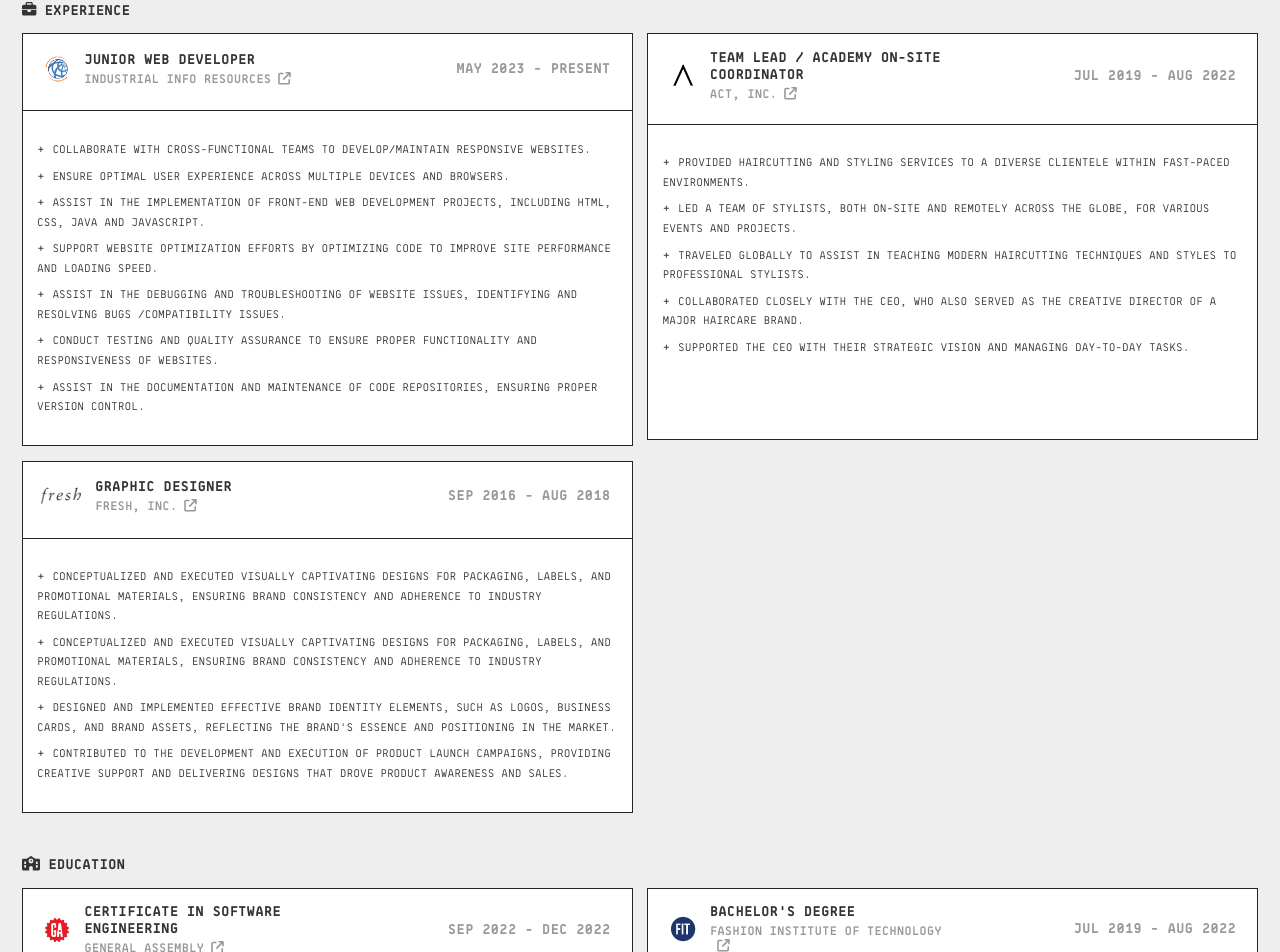
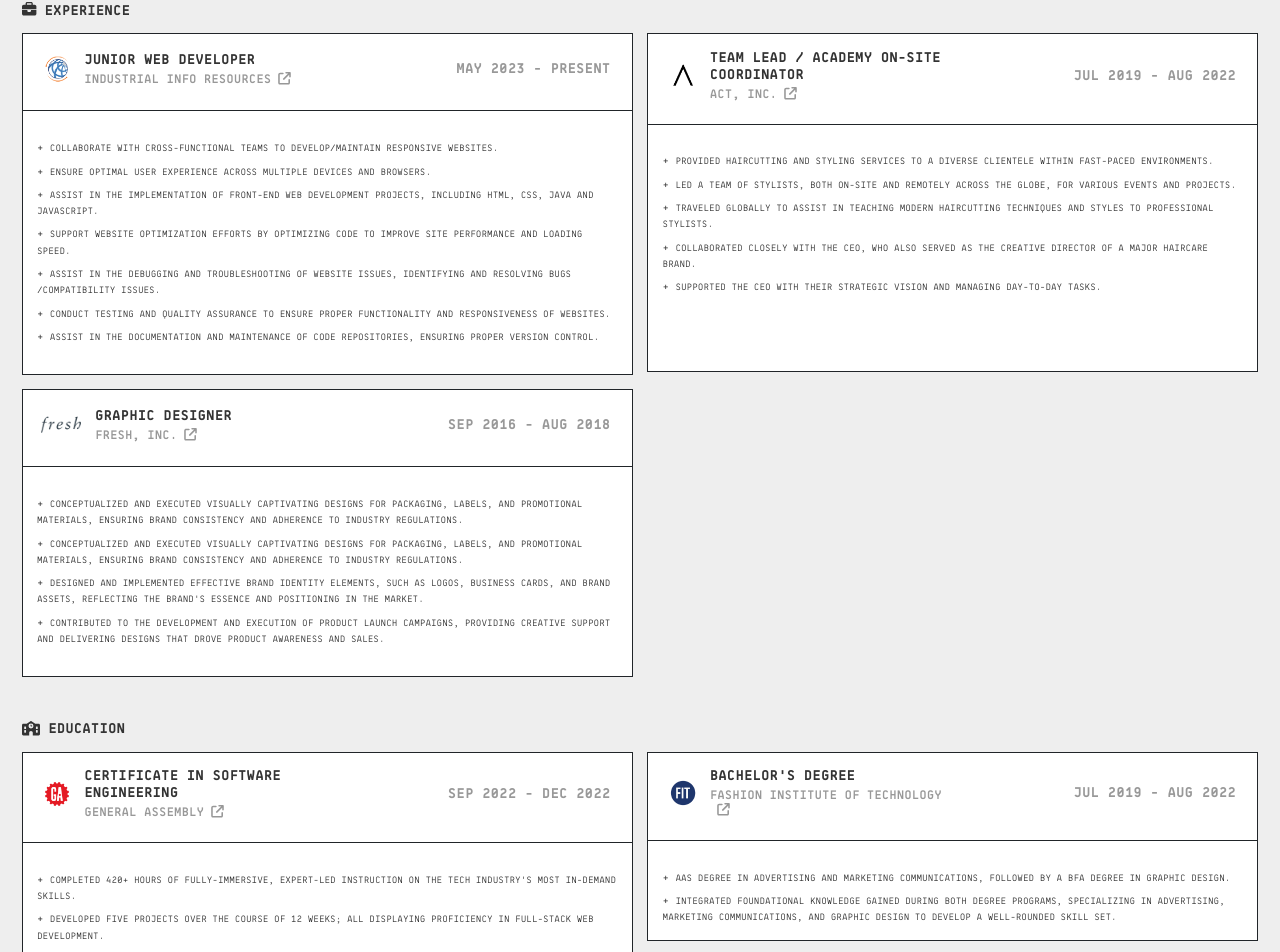
Before and after one commit to alexehouston/aeh-2.0, a React (Vite) app: page / in a window 1280 px wide. Shown: the part 2874-3826 px from the top of the page. Built offline with nearby package versions, Linux system fonts and the light colour scheme.

Commit message:
update css

```diff
--- a/src/Resume/Resume.jsx
+++ b/src/Resume/Resume.jsx
@@ -213,7 +213,7 @@ export default function Resume({ handleMouseEnter }) {
                 May 2023 - Present
               </h6>
             </div>
-            <ul className="m-0 p-3 mt-3 mb-3">
+            <ul className="description m-0 p-3 mt-3 mb-3">
               <li className="pb-2">
                 +{" "}
                 <small>
@@ -298,7 +298,7 @@ export default function Resume({ handleMouseEnter }) {
                 Jul 2019 - Aug 2022
               </h6>
             </div>
-            <ul className="m-0 p-3 mt-3 mb-3">
+            <ul className="description m-0 p-3 mt-3 mb-3">
               <li className="pb-2">
                 +{" "}
                 <small>
@@ -371,7 +371,7 @@ export default function Resume({ handleMouseEnter }) {
                 Sep 2016 - Aug 2018
               </h6>
             </div>
-            <ul className="m-0 p-3 mt-3 mb-3">
+            <ul className="description m-0 p-3 mt-3 mb-3">
               <li className="pb-2">
                 +{" "}
                 <small>
@@ -446,7 +446,7 @@ export default function Resume({ handleMouseEnter }) {
                 Sep 2022 - Dec 2022
               </h6>
             </div>
-            <ul className="m-0 p-3 mt-3">
+            <ul className="description m-0 p-3 mt-3">
               <li className="pb-2">
                 +{" "}
                 <small>
@@ -497,7 +497,7 @@ export default function Resume({ handleMouseEnter }) {
                 Jul 2019 - Aug 2022
               </h6>
             </div>
-            <ul className="m-0 p-3 mt-3">
+            <ul className="description m-0 p-3 mt-3">
               <li className="pb-2">
                 +{" "}
                 <small>
```
